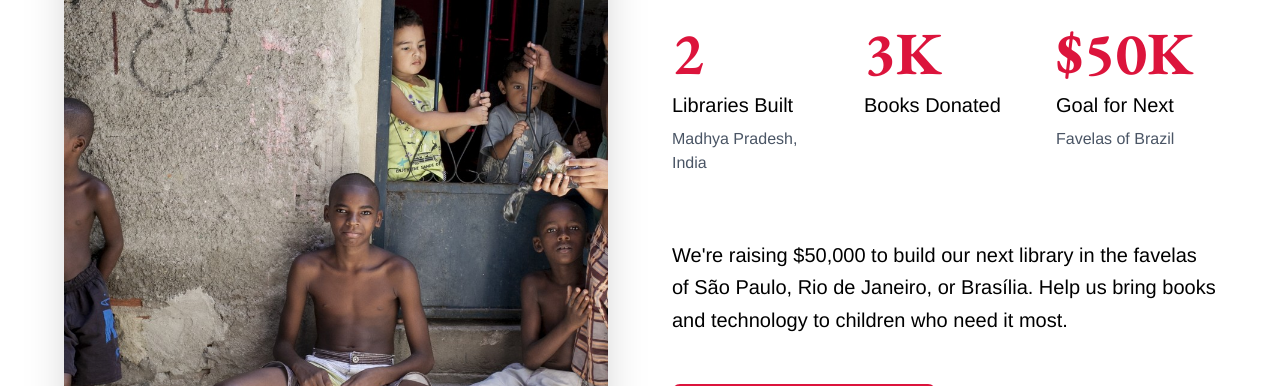
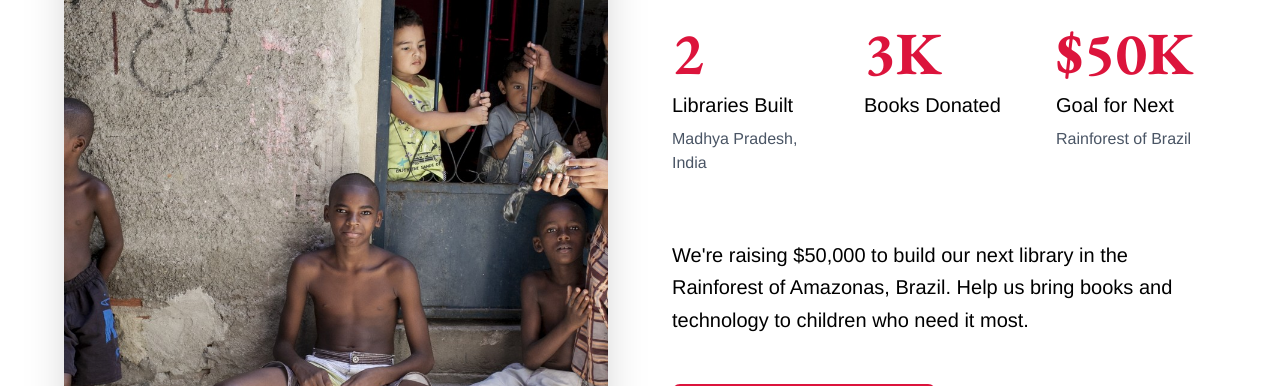
Before and after one commit to nikunjt0/librarycreate, a Next.js app: page / in a window 1280 px wide. Shown: the part 4200-4586 px from the top of the page. Built offline with nearby package versions, Linux system fonts and the light colour scheme.

Commit message:
changed wording for favelas

```diff
--- a/app/page.tsx
+++ b/app/page.tsx
@@ -468,7 +468,7 @@ export default function Home() {
                     className="text-sm md:text-base text-gray-600"
                     style={{ fontFamily: '"Helvetica Neue", Helvetica, Arial, sans-serif' }}
                   >
-                    Favelas of Brazil
+                    Rainforest of Brazil
                   </div>
                 </div>
               </div>
@@ -477,7 +477,7 @@ export default function Home() {
                 className="text-lg md:text-xl text-black leading-relaxed"
                 style={{ fontFamily: '"Helvetica Neue", Helvetica, Arial, sans-serif' }}
               >
-                We're raising $50,000 to build our next library in the favelas of São Paulo, Rio de Janeiro, or Brasília. Help us bring books and technology to children who need it most.
+                We're raising $50,000 to build our next library in the Rainforest of Amazonas, Brazil. Help us bring books and technology to children who need it most.
               </p>
 
               <div className="pt-4">
--- a/app/project-avancar/page.tsx
+++ b/app/project-avancar/page.tsx
@@ -108,7 +108,7 @@ export default function ProjectAvancar() {
             className="text-base md:text-lg text-white/80 leading-relaxed"
             style={{ fontFamily: '"Helvetica Neue", Helvetica, Arial, sans-serif' }}
           >
-            Brazil was selected as the next expansion market due to both the scale of educational inequality and a strong personal connection driving the initiative. One of the project leads, Lalit Gurrapu, has had the opportunity to visit Brazil and experience firsthand both the country's cultural richness and the educational challenges faced by communities in low-income and vulnerable areas. This experience served as a catalyst for pursuing an initiative that brings educational resources back to a place that had a meaningful personal impact. The project will focus on underserved urban communities, including favelas and low-income neighborhoods in cities such as Rio de Janeiro and São Paulo.
+            Brazil was selected as the next expansion market due to both the scale of educational inequality and a strong personal connection driving the initiative. One of the project leads, Lalit Gurrapu, has had the opportunity to visit Brazil and experience firsthand both the country's cultural richness and the educational challenges faced by communities in low-income and vulnerable areas. This experience served as a catalyst for pursuing an initiative that brings educational resources back to a place that had a meaningful personal impact. The project will focus on underserved urban communities, including rainforest villages and low-income neighborhoods in cities such as Rio de Janeiro and São Paulo.
           </p>
         </div>
       </section>
```
